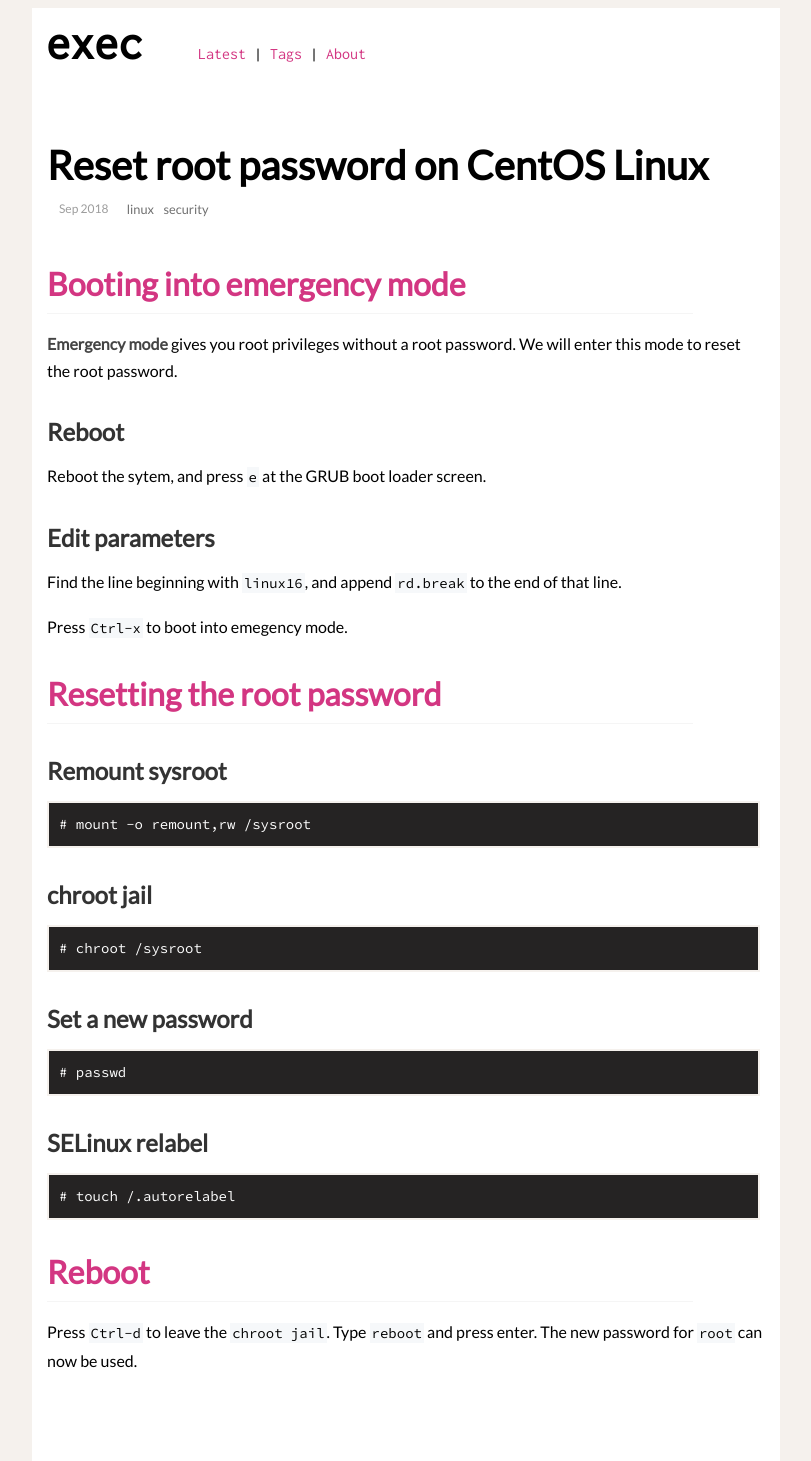
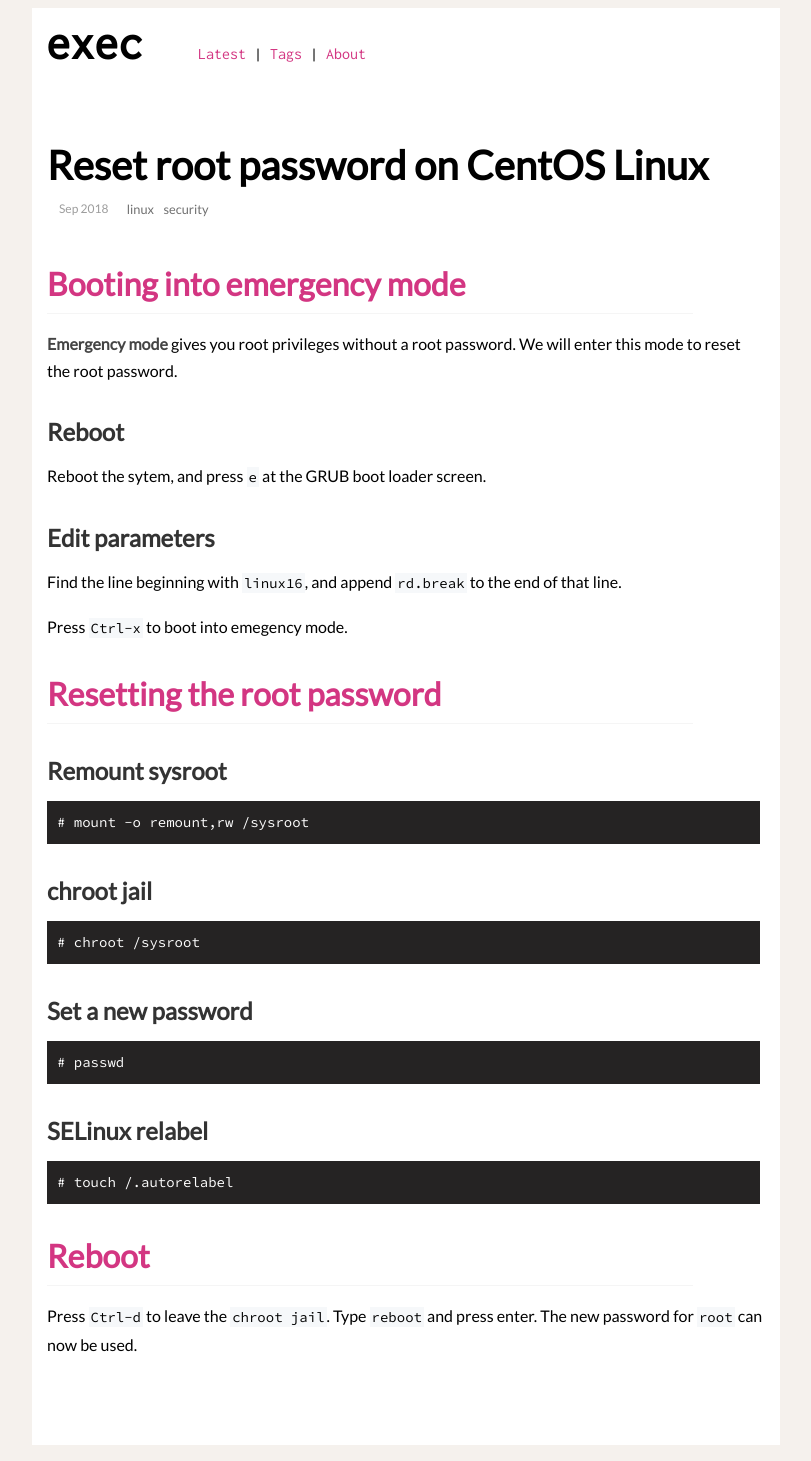
Before and after one commit to execas/execas.github.io, a Jekyll site: the page built from _posts/2018-09-03-reset-root-password-on-centos-linux.md, in a window 1280 px wide. Shown: the whole page, without its empty margins (234-1045 px from the left). Built offline with Jekyll 4.4.1, drawn with Linux system fonts in a browser that asks for light colours.

Commit message:
Update execas.css

```diff
--- a/css/execas.css
+++ b/css/execas.css
@@ -41,8 +41,7 @@
      padding-left: 10px;
      padding-bottom: 12px;
      padding-top: 12px;
-     border: 2px solid #f5f1ed;
-     /*border-left: 4px solid #707070;*/
+     4px solid #707070;
      white-space: pre;
      color:#000000;
      overflow: auto;
```
